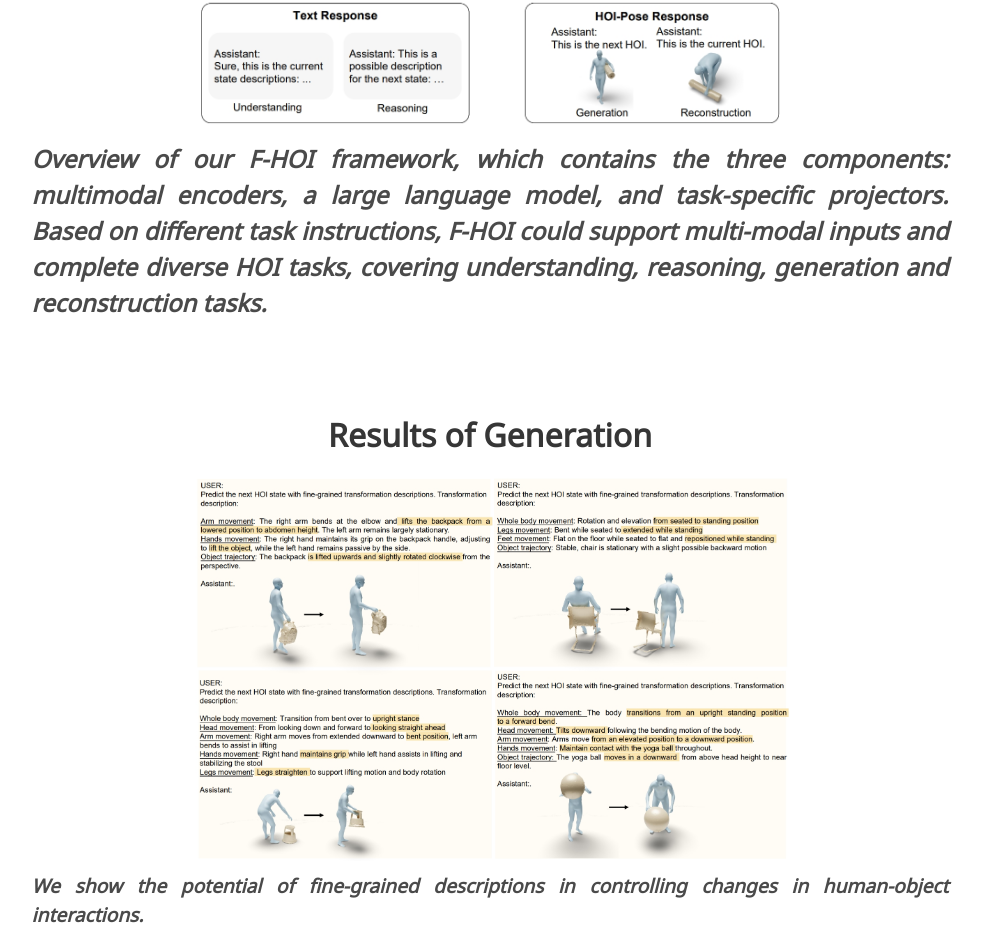
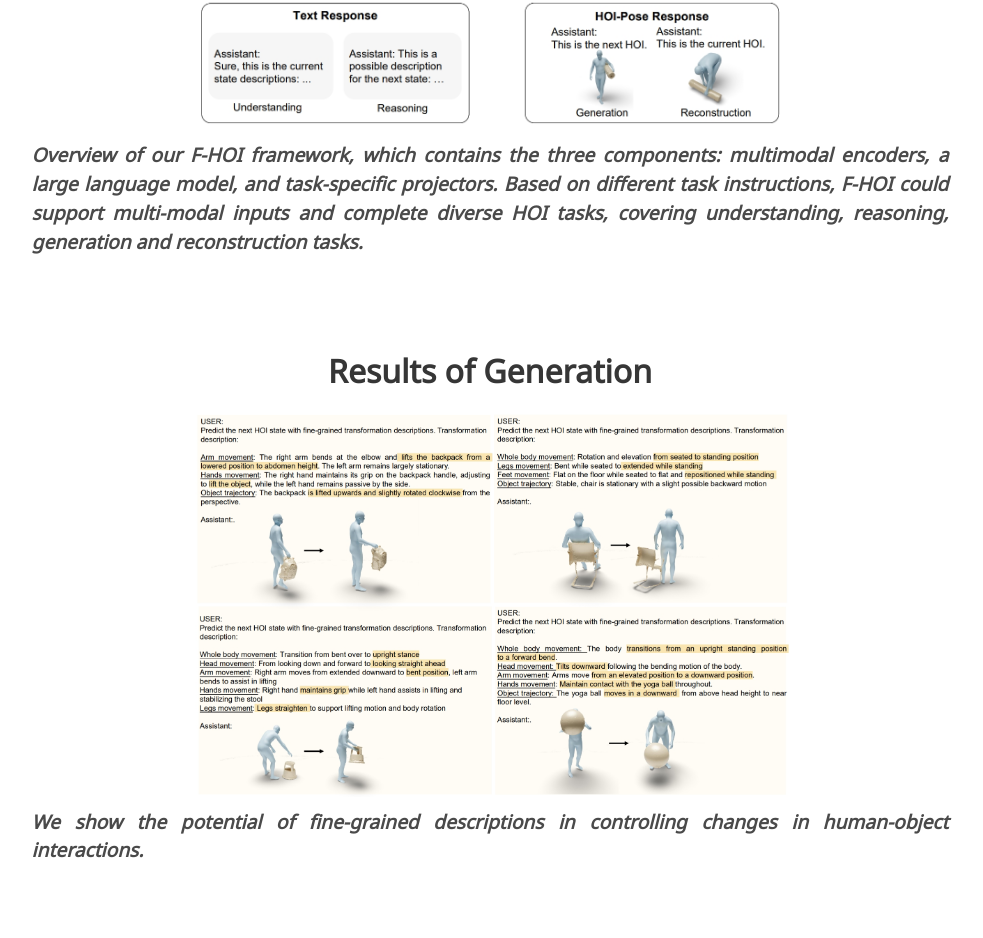
Before and after one commit to F-HOI/f-hoi.github.io, a plain HTML site: page index.html in a window 1280 px wide. Shown: the part 2577-3515 px from the top of the page, without its empty margins (150-1133 px from the left). Drawn offline with nearby package versions, Linux system fonts and the light colour scheme; some icons are missing; a web font is replaced by a local one.

Commit message:
Update index.html

```diff
--- a/index.html
+++ b/index.html
@@ -290,8 +290,8 @@ HOI states with fine-grained semantic descriptions, adeptly tackling understandi
           </div>
 
           <!-- 修改后的文本，字体大小增大 -->
-          <p style="font-size: 1.5em;">
-            <span style="font-weight: bold; font-style: italic"> Overview of our F-HOI framework, which contains the three components: multimodal encoders, a large language model, and task-specific projectors. Based on different
+                    <p style="font-size: 1.2em; font-weight: bold; font-style: italic">
+              Overview of our F-HOI framework, which contains the three components: multimodal encoders, a large language model, and task-specific projectors. Based on different
 task instructions, F-HOI could support multi-modal inputs and complete diverse HOI
 tasks, covering understanding, reasoning, generation and reconstruction tasks.
  </span>
```
